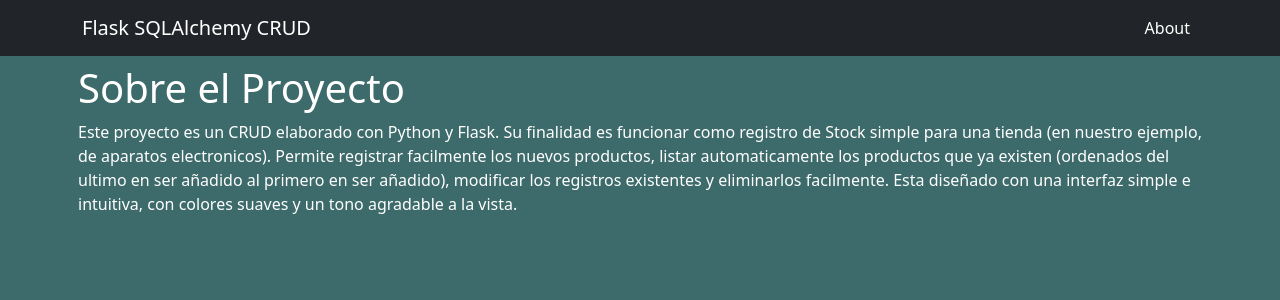
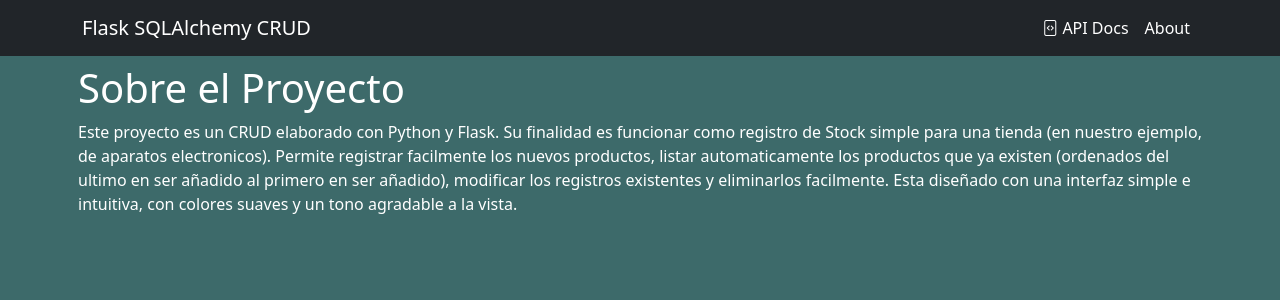
Before and after one commit to GonzaaRuiz93/CRUDrepositorio, a Python web app: template templates/about.html in a window 1280 px wide. Shown: the top 300 px of the page. Run offline with Jinja, Linux system fonts and the light colour scheme; the template is opened without the code that fills it, so the values that code supplies are empty.

Commit message:
Agregando Swagger

```diff
--- a/templates/layout.html
+++ b/templates/layout.html
@@ -9,6 +9,8 @@
     integrity="sha384-sRIl4kxILFvY47J16cr9ZwB07vP4J8+LH7qKQnuqkuIAvNWLzeN8tE5YBujZqJLB"
     crossorigin="anonymous">
     <link rel="stylesheet" href="{{url_for('static', filename='css/main.css')}}">
+
+    <link rel="stylesheet" href="https://cdn.jsdelivr.net/npm/bootstrap-icons@1.11.0/font/bootstrap-icons.css">
 </head>
 <body>
 
--- a/templates/partials/_navbar.html
+++ b/templates/partials/_navbar.html
@@ -8,6 +8,11 @@
     <div class="collapse navbar-collapse" id="navbarNav">
       <ul class="navbar-nav ms-auto">
         <li class="nav-item">
+          <a class="nav-link text-white" href="/apidocs" target="_blank">
+            <i class="bi bi-file-code"></i> API Docs
+          </a>
+        </li>
+        <li class="nav-item">
           <a class="nav-link  text-white" href="/about">About</a>
         </li>
       </ul>
```
